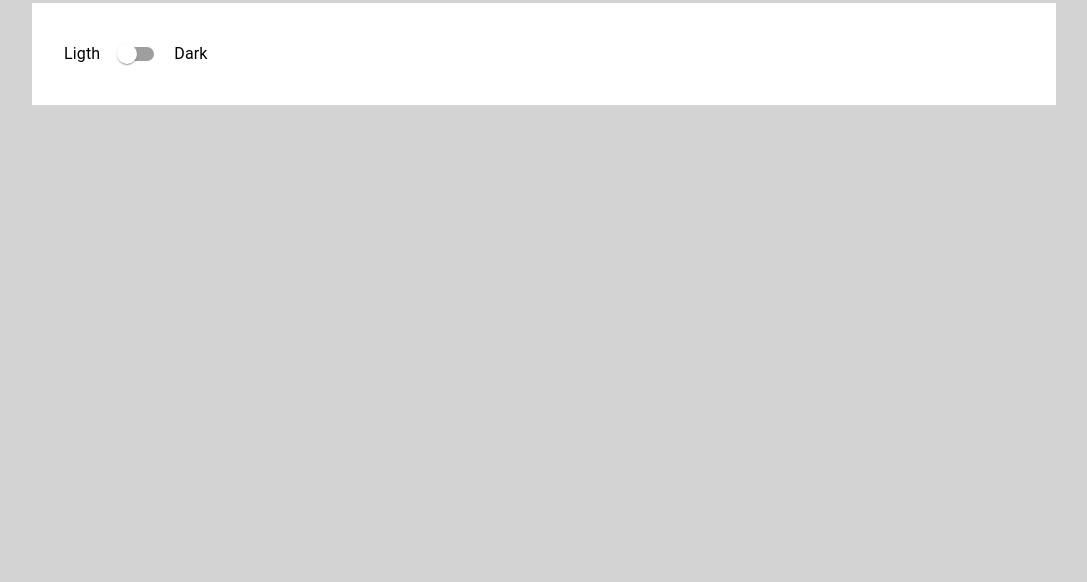
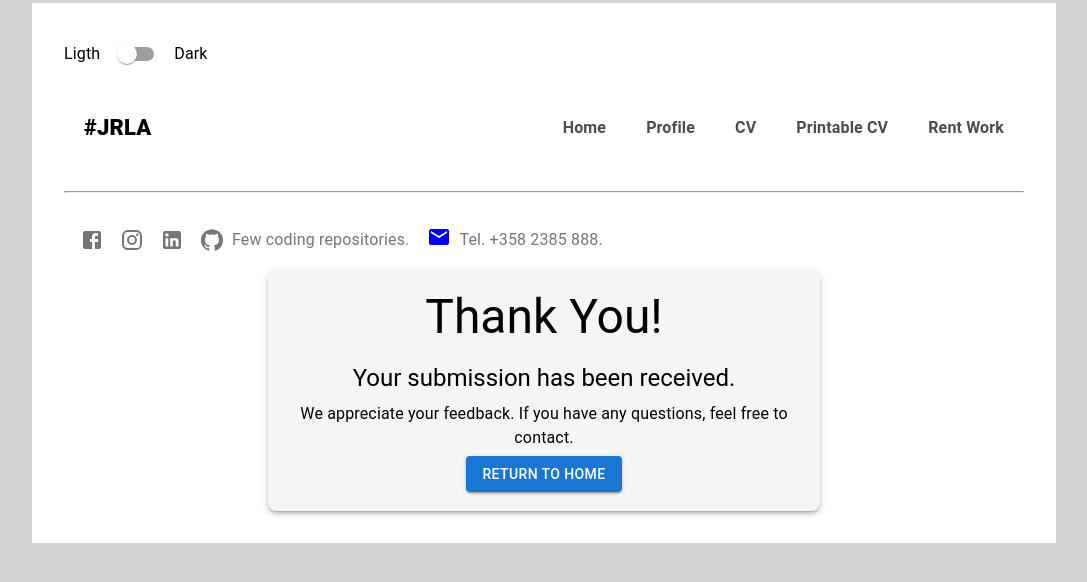
Before and after one commit to JouniR68/CV, a React (Vite) app: page /thanks in a window 1280 px wide. Before the commit this address had no page. Shown: the top 582 px of the page, without its empty margins (96-1183 px from the left). Built offline with nearby package versions, Linux system fonts and the light colour scheme.

Commit message:
Thank you page added

```diff
--- a/src/App.jsx
+++ b/src/App.jsx
@@ -11,6 +11,7 @@ import CustomerData from "./components/ShowData";
 import Why from "./components/Why";
 import Intrests from "./components/Intrest"
 import Looking from './components/Looking';
+import ThankYou from "./components/ThankYou";
 import Login from "./components/Login";
 import Logout from "./components/Logout";
 import CVLayout from "./Layouts/CVLayout";
@@ -27,6 +28,7 @@ import Switch from '@mui/material/Switch';
 import Typography from '@mui/material/Typography';
 import Stack from '@mui/material/Stack';
 import { darkTheme, lightTheme } from "./components/Themes";
+import ThankYouPage from "./components/ThankYou";
 
 
 
@@ -53,6 +55,7 @@ function App() {
               <Route path='/rent' element={<Rent />} />
               <Route path='/register' element={<Customer />} />
               <Route path='/customers' element={<CustomerData />} />
+              <Route path='/thanks' element={<ThankYou />} />
               <Route path="output" element={<CV />} />
               <Route path='profile' element={<ProfileLayout />}>
                 <Route index element={<Profile />} />
--- a/src/components/Customer.jsx
+++ b/src/components/Customer.jsx
@@ -7,9 +7,12 @@ import {
 
 import { db } from "../firebase";
 import { collection, addDoc } from "firebase/firestore";
+import { useNavigate } from "react-router-dom";
 
 export default function AddData(props) {
   const { application } = props;
+  const navigate = useNavigate();
+
 
   const today = new Date().toISOString().split("T")[0]
   const [data, setData] = useState({ fName: "", lName: "", address: "", email: "", phone: "", firmId: "", description: "", pvm: today });
@@ -81,6 +84,7 @@ export default function AddData(props) {
 
           const itemRef = await addDoc(collection(db, "Firma"), data);
           console.log("document written with id: ", itemRef.id) + " with data: " + data;
+          navigate('/thanks')
         }
 
 
--- /dev/null
+++ b/src/components/ThankYou.jsx
@@ -0,0 +1,42 @@
+import React from 'react';
+import { Box, Typography, Button, Container } from '@mui/material';
+
+const ThankYouPage = () => {
+  const handleReturnHome = () => {
+    window.location.href = '/'; // Redirect to the homepage
+  };
+
+  return (
+    <Container maxWidth="sm">
+      <Box
+        sx={{
+          display: 'flex',
+          flexDirection: 'column',
+          alignItems: 'center',
+          justifyContent: 'center',
+          height: '30vh',
+          textAlign: 'center',
+          bgcolor: 'background.paper',
+          padding: 3,
+          borderRadius: 2,
+          boxShadow: 3,
+        }}
+      >
+        <Typography variant="h3" component="h1" gutterBottom>
+          Thank You!
+        </Typography>
+        <Typography variant="h5" component="h2" gutterBottom>
+          Your submission has been received.
+        </Typography>
+        <Typography variant="body1" component="p" gutterBottom>
+          We appreciate your feedback. If you have any questions, feel free to contact.
+        </Typography>
+        <Button variant="contained" color="primary" onClick={handleReturnHome}>
+          Return to Home
+        </Button>
+      </Box>
+    </Container>
+  );
+};
+
+export default ThankYouPage;
```
